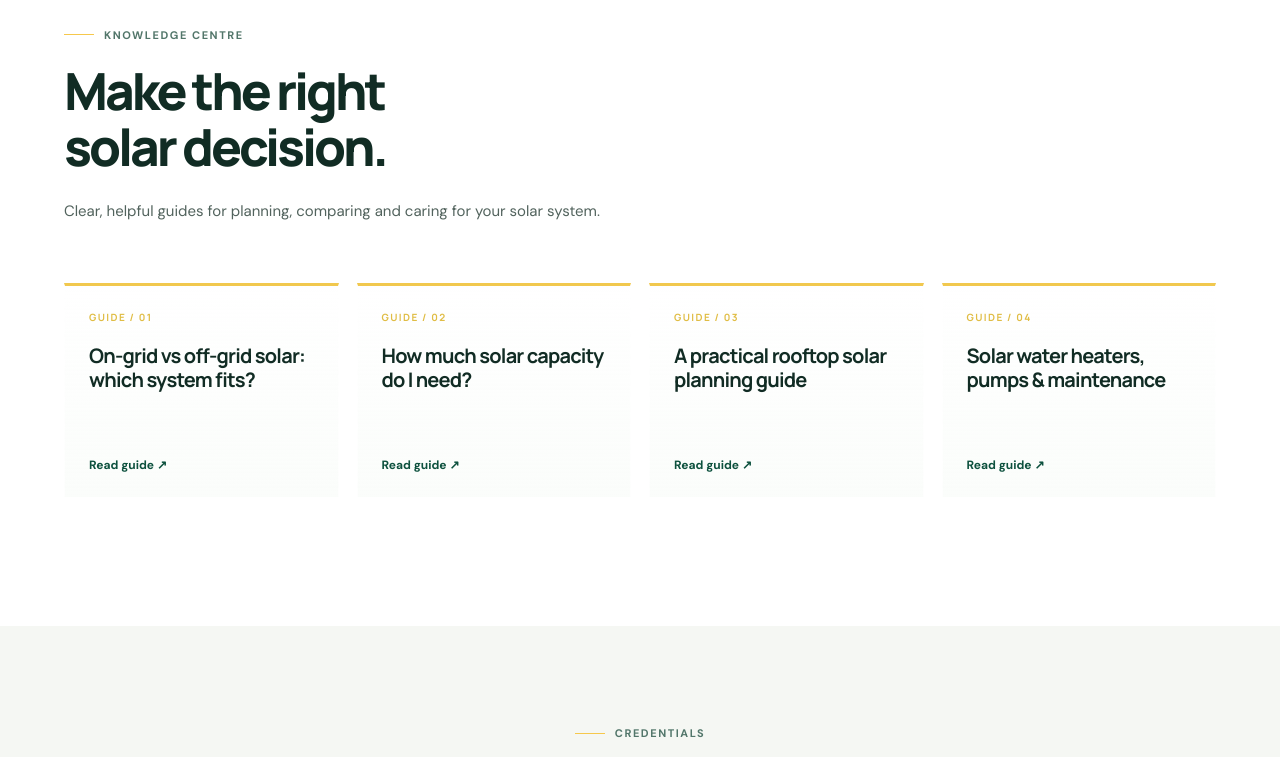
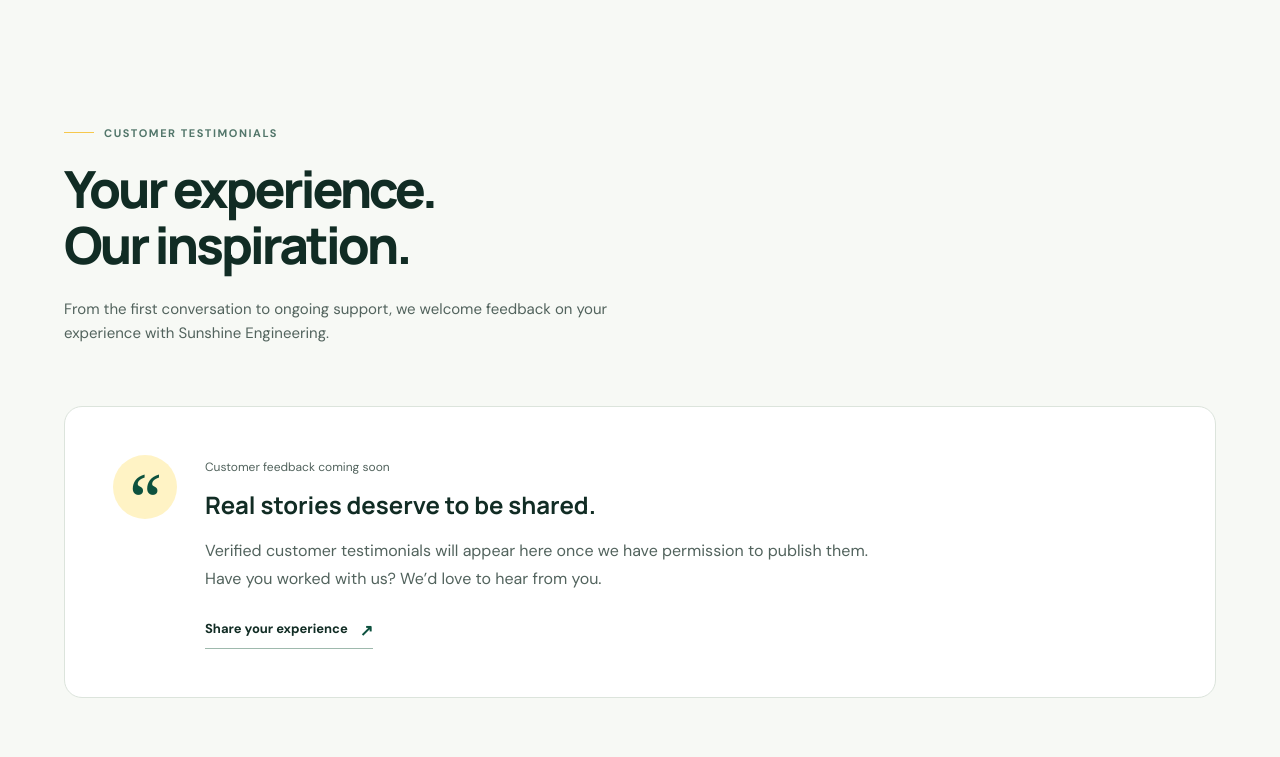
Before and after one commit to shivamworks2001/sunshine-website, a plain HTML site: page index.html in a window 1280 px wide. Shown: the part 9780-10537 px from the top of the page. Drawn offline with Linux system fonts and the light colour scheme.

Commit message:
Add testimonials section awaiting verified customer feedback

```diff
--- a/index.html
+++ b/index.html
@@ -383,6 +383,22 @@
           <a class="text-link" href="#contact">Discover our story <b>↗</b></a>
         </div>
       </section>
+      <section class="section testimonials" id="testimonials" aria-labelledby="testimonials-heading">
+        <div class="section-heading reveal">
+          <div><p class="eyebrow"><span></span> Customer testimonials</p><h2 id="testimonials-heading">Your experience.<br />Our inspiration.</h2></div>
+          <p class="heading-copy">From the first conversation to ongoing support, we welcome feedback on your experience with Sunshine Engineering.</p>
+        </div>
+        <!-- Publish only customer-approved quotes. Include approved name, project type,
+             location (if permitted), source and approval date. Never fabricate ratings. -->
+        <div class="testimonial-pending reveal">
+          <span class="testimonial-quote-mark" aria-hidden="true">“</span>
+          <div><span class="testimonial-status">Customer feedback coming soon</span>
+            <h3>Real stories deserve to be shared.</h3>
+            <p>Verified customer testimonials will appear here once we have permission to publish them. Have you worked with us? We’d love to hear from you.</p>
+            <a class="text-link" href="mailto:solarengineering@yahoo.com?subject=My%20experience%20with%20Sunshine%20Engineering">Share your experience <b aria-hidden="true">↗</b></a>
+          </div>
+        </div>
+      </section>
       <section class="section resources" id="resources">
         <div class="section-heading reveal">
           <div>
--- a/style.css
+++ b/style.css
@@ -9,6 +9,13 @@
   --body: #52635d;
 }
 .finance-grid { display: grid; grid-template-columns: repeat(2, minmax(0, 1fr)); gap: 24px; margin: 32px 0; align-items: start; }
+.testimonials { background: #f7f9f5; }
+.testimonial-pending { display: flex; gap: 28px; align-items: flex-start; padding: clamp(24px, 4vw, 48px); border: 1px solid #dce4dc; border-radius: 18px; background: #fff; }
+.testimonial-quote-mark { flex-shrink: 0; color: #0d513e; background: #fff3c5; width: 64px; height: 64px; text-align: center; border-radius: 50%; font: 72px Georgia, serif; line-height: 1.2; }
+.testimonial-status { font-size: 12px; color: #52635d; }
+.testimonial-pending h3 { font: 700 24px Manrope, sans-serif; color: #112c24; margin: 12px 0; }
+.testimonial-pending p { color: #52635d; max-width: 680px; line-height: 1.75; margin-bottom: 24px; }
+@media(max-width:640px) { .testimonial-pending { flex-direction: column; gap: 14px; } }
 #subsidy > p, .application-steps { color: #52635d; line-height: 1.8; }
 #subsidy .source-note a { color: #0d513e; text-decoration: underline; }
 .application-steps li { padding: 8px 0; }
```
